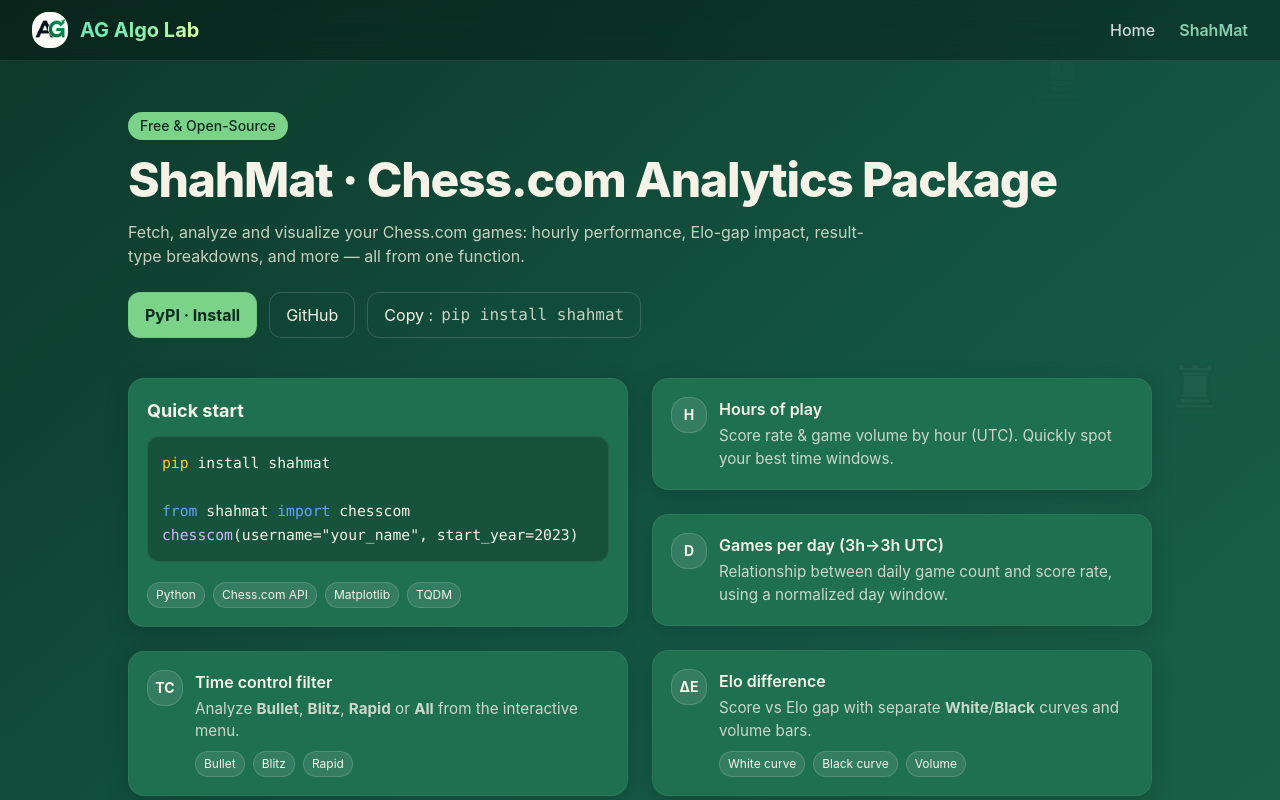
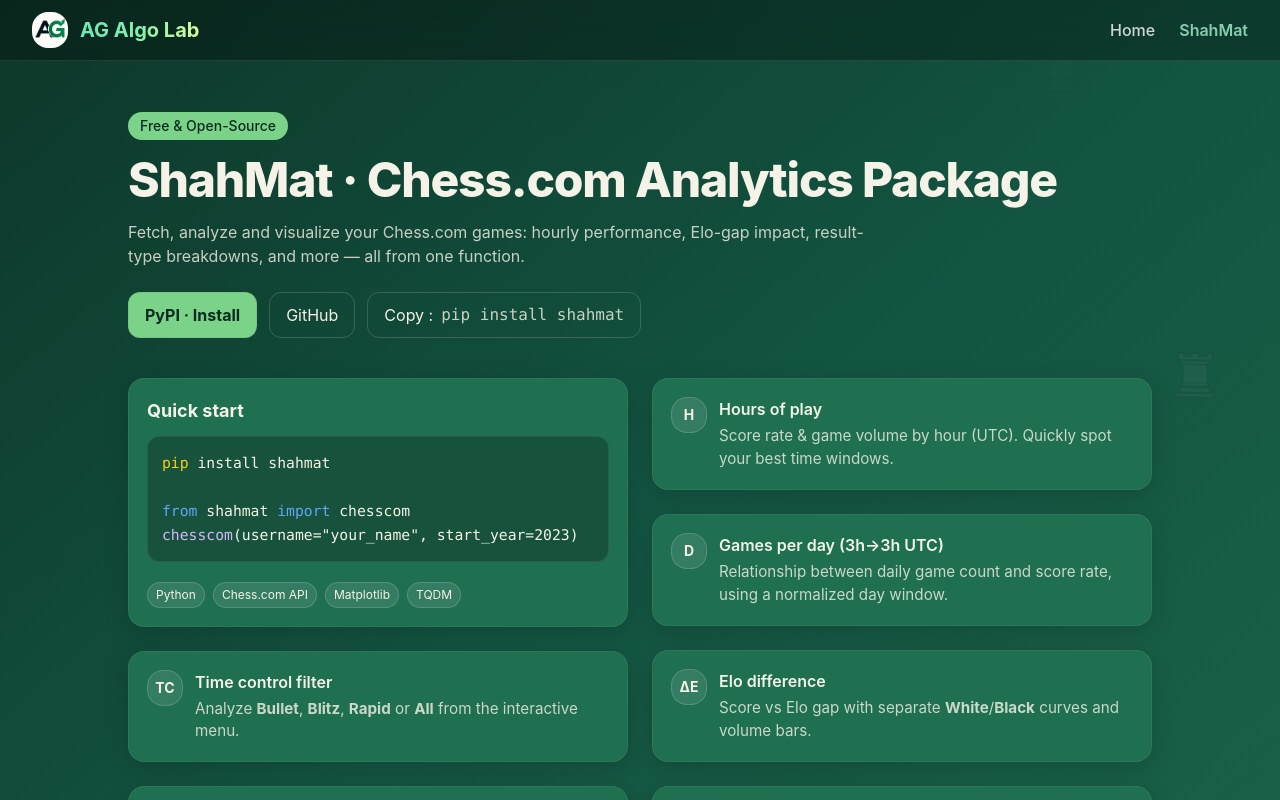
Before and after one commit to ag-algolab/ag-algolab.github.io, a React (Vite) app: page /#/shahmat in a window 1280 px wide. Shown: the top 800 px of the page. Built offline with nearby package versions, Linux system fonts and the light colour scheme.

Commit message:
Update ShahMat.jsx

```diff
--- a/src/pages/ShahMat.jsx
+++ b/src/pages/ShahMat.jsx
@@ -163,11 +163,6 @@
                   <p className="card-text">
                     Analyze <strong>Bullet</strong>, <strong>Blitz</strong>, <strong>Rapid</strong> or <strong>All</strong> from the interactive menu.
                   </p>
-                  <div className="mt-2 flex flex-wrap gap-2">
-                    <span className="px-2 py-1 rounded-full text-xs bg-white/10 border border-white/15">Bullet</span>
-                    <span className="px-2 py-1 rounded-full text-xs bg-white/10 border border-white/15">Blitz</span>
-                    <span className="px-2 py-1 rounded-full text-xs bg-white/10 border border-white/15">Rapid</span>
-                  </div>
                 </div>
               </div>
             </div>
@@ -228,11 +223,6 @@
                   <p className="card-text">
                     Score vs Elo gap with separate <strong>White</strong>/<strong>Black</strong> curves and volume bars.
                   </p>
-                  <div className="mt-2 flex flex-wrap gap-2">
-                    <span className="px-2 py-1 rounded-full text-xs bg-white/10 border border-white/15">White curve</span>
-                    <span className="px-2 py-1 rounded-full text-xs bg-white/10 border border-white/15">Black curve</span>
-                    <span className="px-2 py-1 rounded-full text-xs bg-white/10 border border-white/15">Volume</span>
-                  </div>
                 </div>
               </div>
             </div>
```
